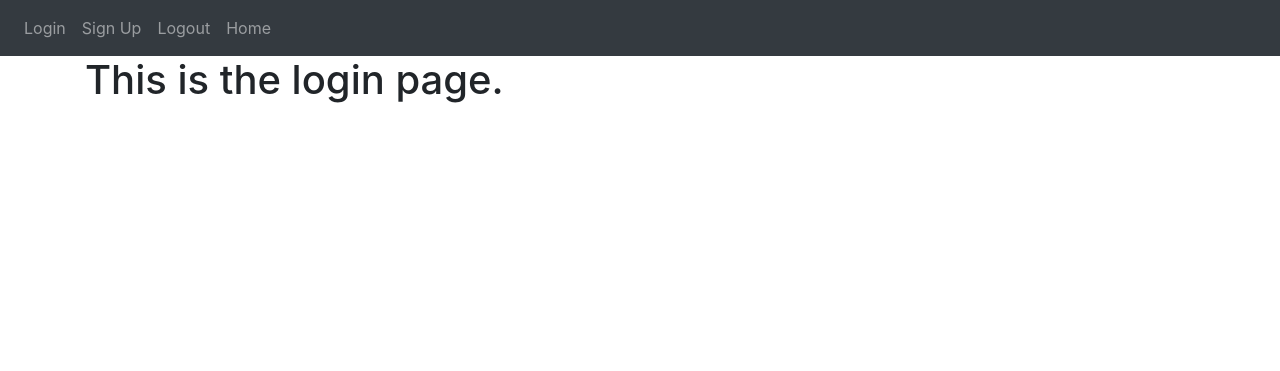
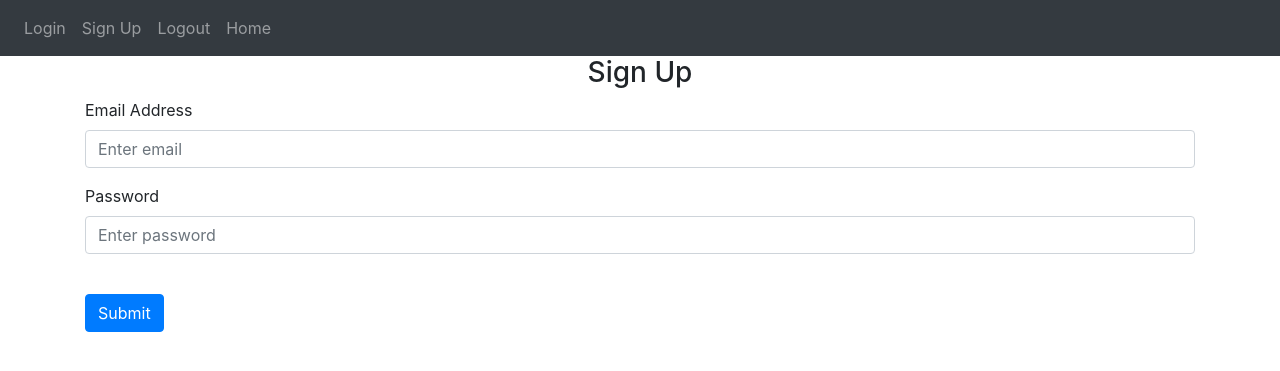
Before and after one commit to mahdi-robbani/notes_webapp, a Flask app: page /login in a window 1280 px wide. Shown: the top 371 px of the page. Run offline with Flask 2, Linux system fonts and the light colour scheme; some libraries are stand-ins or nearby versions.

Commit message:
Added log in form

```diff
--- a/website/templates/login.html
+++ b/website/templates/login.html
@@ -1,5 +1,32 @@
 {% extends "base.html" %}
 {% block title %}Login{% endblock %}
 {% block content %}
-<h1>This is the login page.</h1>
+<form method = "POST">
+    <h3 align="center">Sign Up</h3>
+    <!-- form-group is a bootstrap class -->
+    <div class="form-group">
+        <label for="email">Email Address</label>
+        <!--whatever is in the name field will be the name used in the backend
+        id is optional and hshould match up with the label -->
+        <input
+            type="email"
+            class="form-control"
+            id="email"
+            name="email"
+            placeholder="Enter email"
+        />
+    </div>
+    <div class="form-group">
+        <label for="password1">Password</label>
+        <input
+            type="password"
+            class="form-control"
+            id="password1"
+            name="password1"
+            placeholder="Enter password"
+        />
+    </div>
+    <br />
+    <button type="submit" class="btn btn-primary">Submit</button>
+</form>
 {% endblock %}
```
